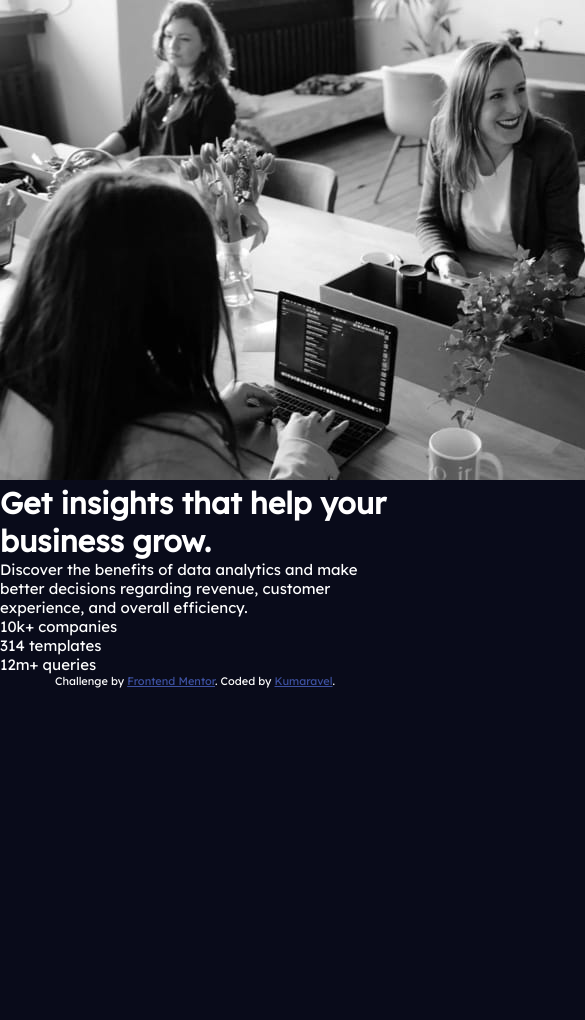
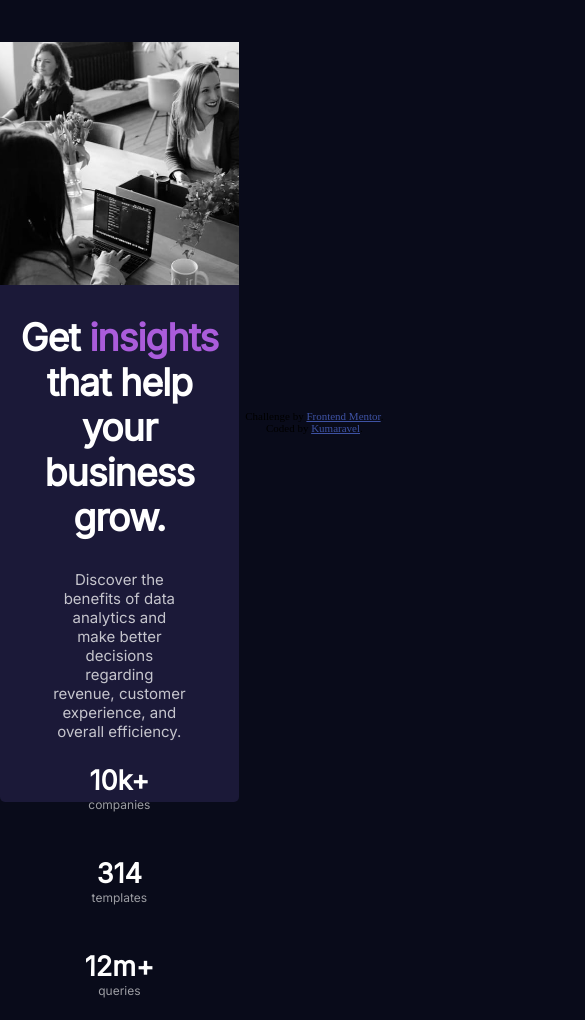
Before and after one commit to Kumaravel187/Kumaravel-stats-preview-card-component-main-frontend-mentor, a plain HTML site: page stats-preview-card-component-main/index.html in a window 390 px wide. Shown: the top 1020 px of the page, 585 px wide, since content can reach past the window. Before the commit the page ends 844 px from the top, so only its background shows below. Drawn offline with Linux system fonts and the light colour scheme.

Commit message:
Made multiple changes to html and scss - Updated index.html structure - Completed mobile view in scss styling

```diff
--- a/stats-preview-card-component-main/index.html
+++ b/stats-preview-card-component-main/index.html
@@ -28,20 +28,31 @@
   </head>
   <body>
     <div class="container">
-      <div class="card">
-        <img src="./images/image-header-mobile.jpg" alt="Team Meeting" />
+      <div class="img">
+        <div class="over"></div>
       </div>
-      <div class="card">
-        <h1>Get insights that help your business grow.</h1>
-        <p>
+      <div class="info">
+        <h2>
+          Get <span class="purple">insights</span> that help your business grow.
+        </h2>
+        <p class="paragraph">
           Discover the benefits of data analytics and make better decisions
           regarding revenue, customer experience, and overall efficiency.
         </p>
-        <ul>
-          <li>10k+ companies</li>
-          <li>314 templates</li>
-          <li>12m+ queries</li>
-        </ul>
+        <div class="statistics">
+          <div class="stats">
+            <span>10k+</span>
+            <p>companies</p>
+          </div>
+          <div class="stats">
+            <span>314</span>
+            <p>templates</p>
+          </div>
+          <div class="stats">
+            <span>12m+</span>
+            <p>queries</p>
+          </div>
+        </div>
       </div>
     </div>
 
--- a/stats-preview-card-component-main/styles/style.scss
+++ b/stats-preview-card-component-main/styles/style.scss
@@ -1,12 +1,14 @@
 // Import google fonts
 
 @import url("https://fonts.googleapis.com/css2?family=Lexend+Deca&display=swap");
+@import url("https://fonts.googleapis.com/css2?family=Inter&family=Lexend+Deca&display=swap");
 
 // Color variables obtained from style-guide
 
 $Very-dark-blue: hsl(233, 47%, 7%);
 $Dark-desaturated: hsl(244, 38%, 16%);
 $Soft-violet: hsl(277, 64%, 61%);
+$Soft-violet-overlay: hsla(277, 64%, 61%, 0.5);
 
 $White: hsl(0, 0%, 100%);
 // main paragraph
@@ -20,9 +22,71 @@ $Slightly-transparent-two: hsla(0, 0%, 100%, 0.6);
   box-sizing: border-box;
 }
 
+html {
+  font-size: 15px;
+}
+
 body {
+  height: 100vh;
   background-color: $Very-dark-blue;
-  font-size: 15px;
-  color: $White;
-  font-family: "Lexend Deca", sans-serif;
+  display: flex;
+  justify-content: center;
+  align-items: center;
+
+  .container {
+    width: 375px;
+    height: 90%;
+    background-color: $Dark-desaturated;
+    border-radius: 5px;
+    text-align: center;
+    font-family: "inter", sans-serif;
+    cursor: pointer;
+  }
+
+  // .info {
+  //   color: $white;
+  // }
+
+  .img {
+    height: 32%;
+    width: 100%;
+    background: url(../images/image-header-mobile.jpg) no-repeat center/cover;
+  }
+
+  .overlay {
+    height: 100%;
+    background-color: $Soft-violet-overlay;
+  }
+
+  h2 {
+    font-size: 2.5rem;
+    color: white;
+    padding: 2rem 1rem;
+    letter-spacing: -1px;
+  }
+  .purple {
+    color: $Soft-violet;
+    font-weight: bold;
+  }
+
+  .paragraph {
+    font-size: 1rem;
+    padding: 0 3.5rem;
+    color: $Slightly-transparent-one;
+  }
+
+  .stats {
+    padding: 1.5rem;
+  }
+
+  .stats span {
+    font-size: 1.8rem;
+    font-weight: bold;
+    color: $White;
+  }
+
+  .stats p {
+    font-size: 12px;
+    color: $Slightly-transparent-two;
+  }
 }
```
Also changed, not shown: stats-preview-card-component-main/styles/style.css, 1 other file.
